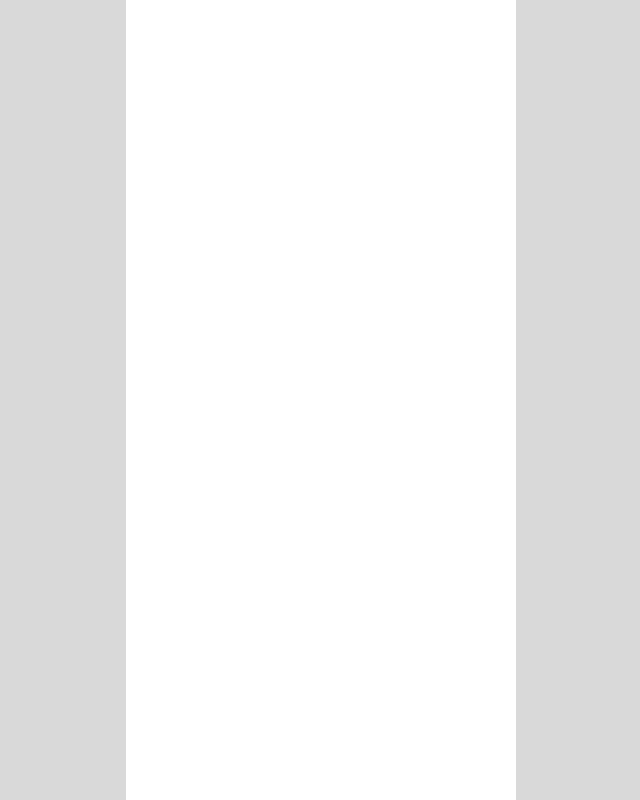
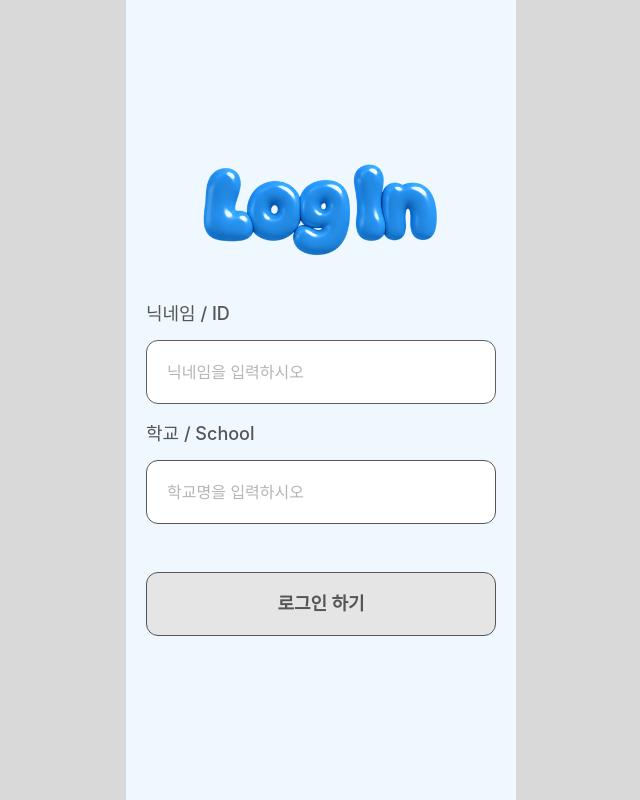
Before and after one commit to READLE-SKTHON/readle-fe, a React (Vite) app: page /login in a window 1280 px wide. Before the commit this address had no page. Shown: the whole page, without its empty margins (319-959 px from the left). Built offline with nearby package versions, Linux system fonts and the light colour scheme.

Commit message:
✨ feat: 로그인 페이지 UI 구현

```diff
--- a/src/App.tsx
+++ b/src/App.tsx
@@ -4,6 +4,7 @@ import AppLayout from "@/layouts/AppLayout";
 import FooterLayout from "@/layouts/FooterLayout";
 
 import SplashPage from "./pages/auth/SplashPage";
+import LoginPage from "./pages/auth/LoginPage";
 
 import GamePage from "@/pages/game/GamePage";
 import HomePage from "@/pages/home/HomePage";
@@ -32,6 +33,7 @@ export default function App() {
           </Route>
           {/* 푸터 필요 없는 페이지는 나중에 여기아래에 */}
           <Route path="/" element={<SplashPage />} />
+          <Route path="/login" element={<LoginPage />} />
 
           <Route path="/game/solo" element={<SoloIntroPage />} />
           <Route path="/game/solo/reading" element={<SoloReadingPage />} />
--- a/src/pages/auth/LoginPage.tsx
+++ b/src/pages/auth/LoginPage.tsx
@@ -0,0 +1,90 @@
+import { useState } from "react";
+
+import loginIcon from "@/assets/icons/loginIcon.png";
+
+export default function LoginPage() {
+  const [nickname, setNickname] = useState("");
+  const [school, setSchool] = useState("");
+
+  const isLoginEnabled = nickname.trim() !== "" && school.trim() !== "";
+
+  const handleLogin = () => {
+    if (!isLoginEnabled) return;
+
+    // TODO: 데모 계정 로그인 로직 추가
+    console.log("로그인", { nickname, school });
+  };
+
+  return (
+    <main className="min-h-screen px-5 bg-[#F0F8FF]">
+      {/* 로그인 로고 */}
+      <img src={loginIcon} alt="Login" className="mx-auto w-60 pt-[20vh] object-contain" />
+
+      {/* 로그인 폼 */}
+      <section className="mt-10">
+        <div>
+          <label htmlFor="nickname" className="mb-3 block text-lg font-medium text-[#555555]">
+            닉네임 / ID
+          </label>
+
+          <input
+            id="nickname"
+            type="text"
+            value={nickname}
+            onChange={(e) => setNickname(e.target.value)}
+            placeholder="닉네임을 입력하시오"
+            className="
+              h-16 w-full rounded-xl
+              border border-[#5E5E5E]
+              bg-white px-5
+              text-base outline-none
+              placeholder:text-[#B5B5B5]
+              focus:border-[#2285E3]
+            "
+          />
+        </div>
+
+        <div className="mt-4">
+          <label htmlFor="school" className="mb-3 block text-lg font-medium text-[#555555]">
+            학교 / School
+          </label>
+
+          <input
+            id="school"
+            type="text"
+            value={school}
+            onChange={(e) => setSchool(e.target.value)}
+            placeholder="학교명을 입력하시오"
+            className="
+              h-16 w-full rounded-xl
+              border border-[#555555]
+              bg-white px-5
+              text-base outline-none
+              placeholder:text-[#B5B5B5]
+              focus:border-[#2285E3]
+            "
+          />
+        </div>
+
+        <button
+          type="button"
+          disabled={!isLoginEnabled}
+          onClick={handleLogin}
+          className={`
+            mt-12 h-16 w-full rounded-xl
+            border border-[#555555]
+            text-lg font-bold
+            transition-colors
+            ${
+              isLoginEnabled
+                ? "cursor-pointer bg-[#2285E3] text-white"
+                : "cursor-not-allowed bg-[#E5E5E5] text-[#555555]"
+            }
+          `}
+        >
+          로그인 하기
+        </button>
+      </section>
+    </main>
+  );
+}
```
Also changed, not shown: src/assets/icons/loginIcon.png (added), 1 other file (tests, documents, lock files or other folders).
